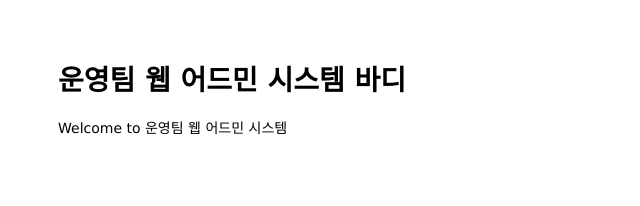
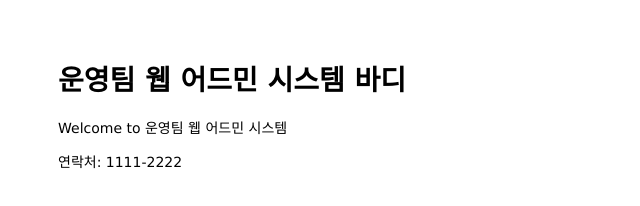
Before and after one commit to vapene/mastering-git-github, a website: page public/index.html in a window 1280 px wide. Shown: the whole page, without its empty margins (0-640 px from the left). Drawn offline with Linux system fonts and the light colour scheme.

Commit message:
Add hotline to main page

```diff
--- a/public/index.html
+++ b/public/index.html
@@ -10,4 +10,8 @@
   <p>Welcome to 운영팀 웹 어드민 시스템</p>
 </body>
 
+<footer>
+  <p>연락처: 1111-2222</p>
+</footer>
+
 </html>
```
